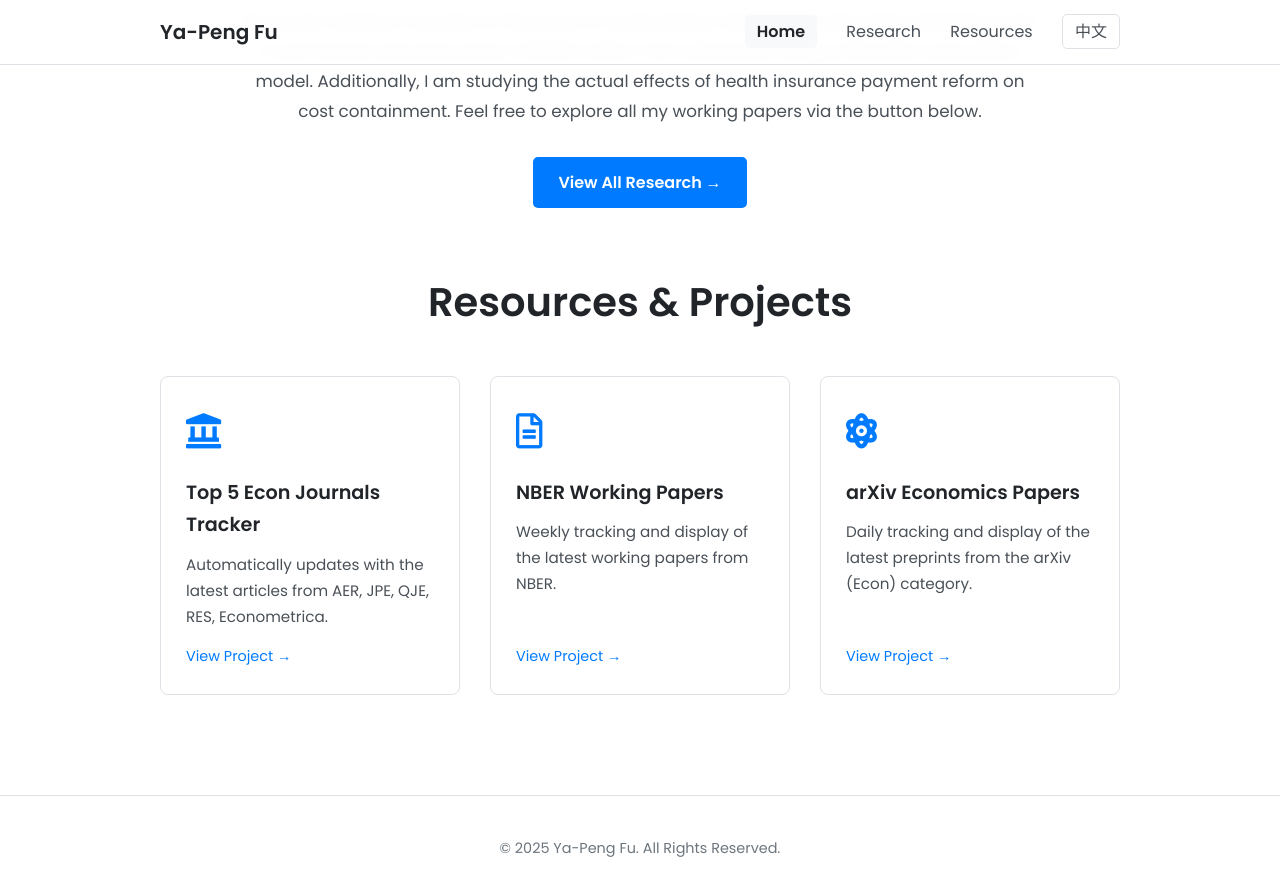
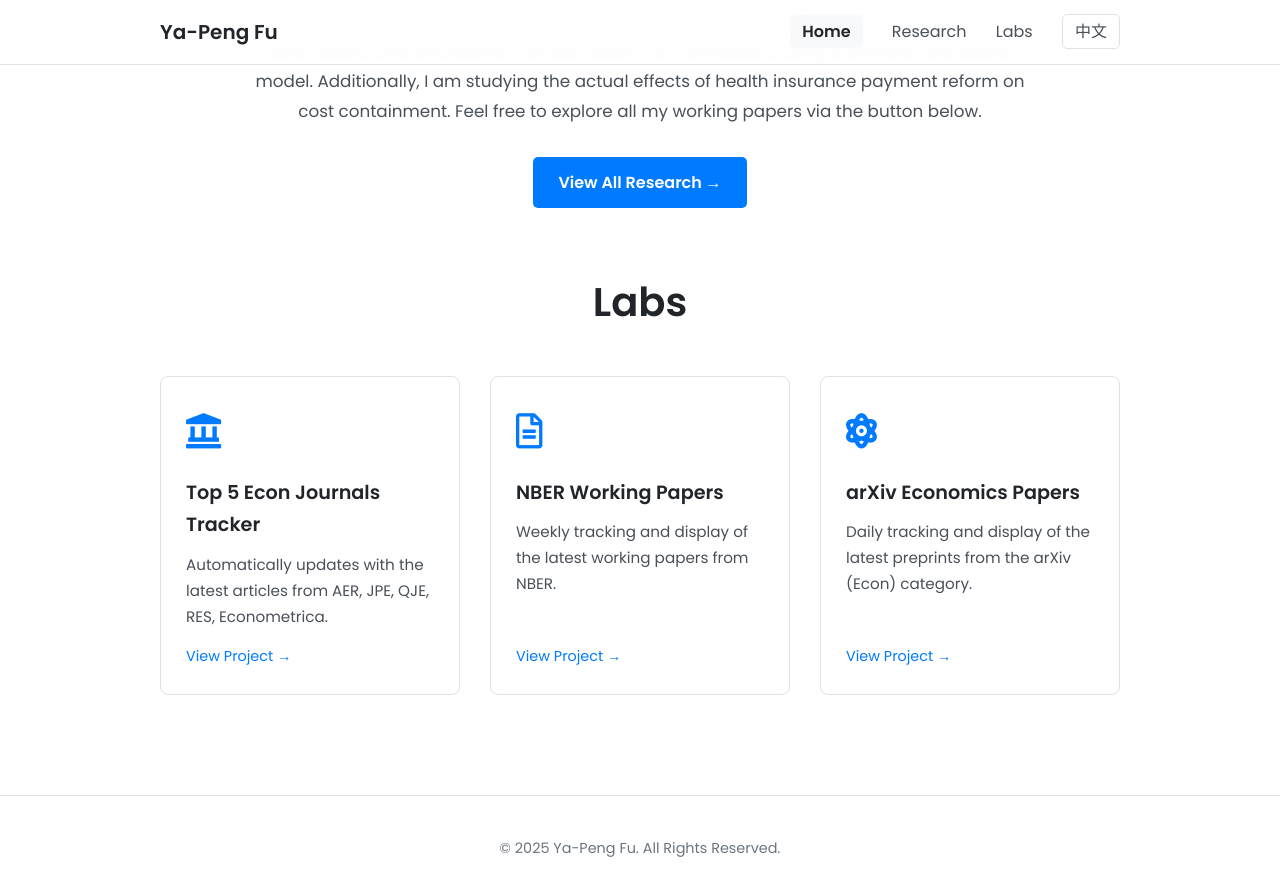
Before and after one commit to fyapeng/fyapeng.github.io, a Jekyll site: the page built from en/index.html, in a window 1280 px wide and 900 px high, scrolled down 1476 px. Shown: the top 896 px of the window. Built offline with Jekyll 4.4.1, drawn with Linux system fonts in a browser that asks for light colours.

Commit message:
Update en.yml

```diff
--- a/_data/en.yml
+++ b/_data/en.yml
@@ -3,7 +3,7 @@ nav:
   home: "Home"
   home_url: "/en/" # 指向英文版首页
   research: "Research"
-  resources: "Resources"
+  resources: "Labs"
   resources_url: "https://fyapeng.com/resources"
   lang_switch: "中文"
   lang_switch_url: "/"
@@ -53,7 +53,7 @@ research_highlights:
   button: "View All Research →"
 
 resources:
-  title: "Resources & Projects"
+  title: "Labs"
   items:
     - icon: "fas fa-landmark"
       title: "Top 5 Econ Journals Tracker"
```
